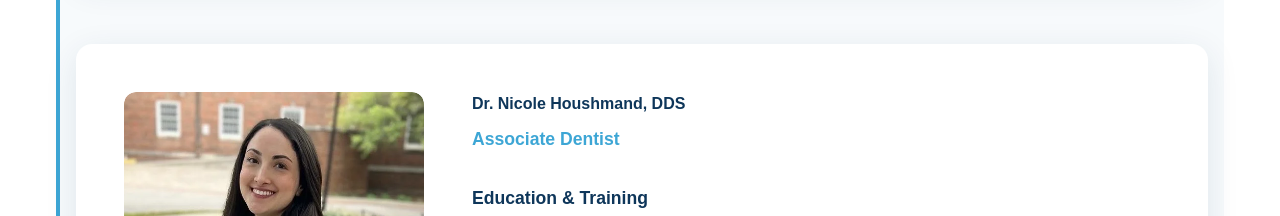
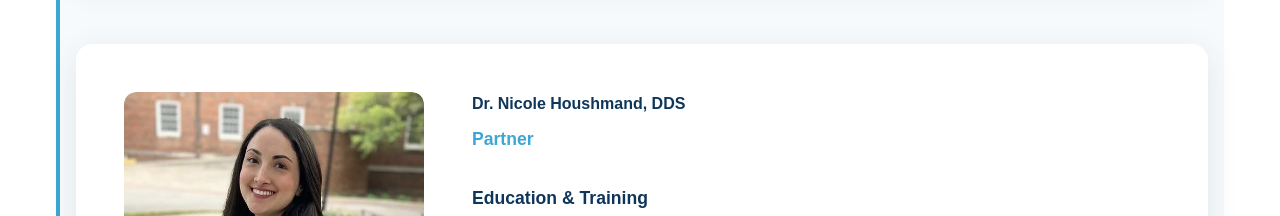
Before and after one commit to Shanenh22/Dentistry_Final, a plain HTML site: page about.html in a window 1280 px wide. Shown: the part 2460-2676 px from the top of the page. Drawn offline with Linux system fonts and the light colour scheme.

Commit message:
Update about.html

```diff
--- a/about.html
+++ b/about.html
@@ -202,7 +202,7 @@
           </div>
           <div class="dentist-info">
             <h3>Dr. Nicole Houshmand, DDS</h3>
-            <div class="dentist-title">Associate Dentist</div>
+            <div class="dentist-title">Partner</div>
             <div class="credentials">
               <h4>Education &amp; Training</h4>
               <ul>
```
